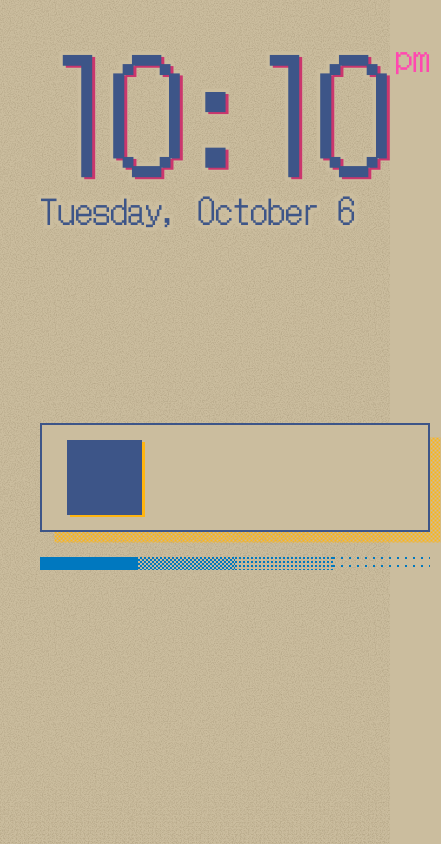
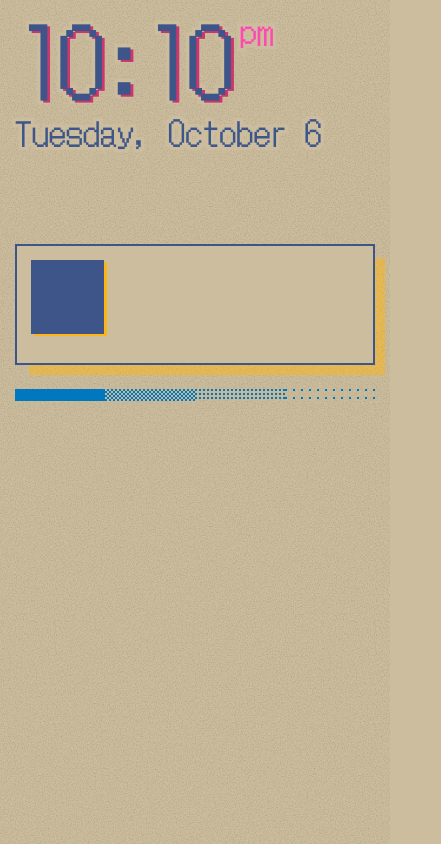
Before and after one commit to jamiesanerd/family-board, a website with bundled scripts: page public/index.html in a window 390 px wide. Shown: the whole page, 441 px wide, since content can reach past the window. Built offline with nearby package versions, Linux system fonts and the light colour scheme; files whose address does not match are found by name.

Commit message:
Readable on phones

```diff
--- a/public/board.css
+++ b/public/board.css
@@ -38,7 +38,11 @@
 	--misregister-x: 0.3rem;
 	--misregister-y: 0.2rem;
 
+	font-size: clamp(9px, 2.5vw, 16px);
+
+	@media (width >= 900px) {
 		font-size: clamp(10px, 0.8333vw, 24px);
+	}
 }
 
 [data-theme='day'] {
@@ -89,16 +93,21 @@ ol {
 
 html,
 body {
+	@media (width >= 900px) {
 		block-size: 100%;
+	}
 }
 
 body {
 	position: relative;
-	overflow: hidden;
 	background: var(--paper);
 	color: var(--ink-text);
 	font-family: var(--font-text);
 	cursor: none;
+
+	@media (width >= 900px) {
+		overflow: hidden;
+	}
 
 	&::before {
 		content: '';
@@ -115,10 +124,15 @@ body {
 		position: fixed;
 		inset-block-end: 0;
 		inset-inline: 0;
+		display: none;
 		block-size: 9rem;
 		background: conic-gradient(from 270deg at 1px 1px, var(--paper-shadow) 0 25%, transparent 0) 0 0 / 4px 4px;
 		mask-image: linear-gradient(to top, #000000, transparent);
 		pointer-events: none;
+
+		@media (width >= 900px) {
+			display: block;
+		}
 	}
 }
 
@@ -126,12 +140,15 @@ body {
 	position: relative;
 	z-index: 1;
 	display: grid;
+	grid-template-columns: minmax(0, 1fr);
+	gap: var(--space-4);
+	padding: var(--space-3);
+
+	@media (width >= 900px) {
+		grid-template-columns: 40fr 60fr;
 		gap: var(--space-5);
 		block-size: 100%;
 		padding: var(--space-5);
-
-	@media (width >= 900px) {
-		grid-template-columns: 40fr 60fr;
 	}
 }
 
@@ -152,10 +169,13 @@ body {
 	display: flex;
 	flex-direction: column;
 	gap: var(--space-3);
+	--knockout: var(--paper);
+	--knockout-width: 0.35rem;
+
+	@media (width >= 900px) {
 		flex: 1;
 		min-block-size: 0;
-	--knockout: var(--paper);
-	--knockout-width: 0.35rem;
+	}
 
 	&:has(.board-photo:not([hidden])) .weather-card {
 		background: transparent;
@@ -179,8 +199,12 @@ body {
 	display: flex;
 	flex-direction: column;
 	gap: var(--space-3);
+	min-block-size: 22rem;
+
+	@media (width >= 900px) {
 		flex: 1;
 		min-block-size: 0;
+	}
 }
 
 .board-photo {
@@ -218,9 +242,13 @@ body {
 .board-clock-time {
 	position: relative;
 	isolation: isolate;
-	font-size: 15rem;
+	font-size: min(11rem, 24vw);
 	letter-spacing: -0.04em;
 	font-variant-numeric: tabular-nums;
+
+	@media (width >= 900px) {
+		font-size: 15rem;
+	}
 
 	&::before,
 	&::after {
@@ -290,10 +318,23 @@ body {
 .weather-card {
 	position: relative;
 	display: grid;
-	grid-template-columns: auto auto 1fr;
+	grid-template-columns: auto 1fr;
 	align-items: center;
 	gap: var(--space-3);
+	padding: var(--space-3);
+
+	@media (width >= 900px) {
+		grid-template-columns: auto auto 1fr;
 		padding: var(--space-3) var(--space-4);
+	}
+
+	.weather-details {
+		grid-column: 1 / -1;
+
+		@media (width >= 900px) {
+			grid-column: auto;
+		}
+	}
 	border: 0.25rem solid var(--ink-text);
 	background: var(--paper);
 
@@ -354,6 +395,7 @@ body {
 
 .weather-range {
 	font-size: 2rem;
+	white-space: nowrap;
 	font-variant-numeric: tabular-nums;
 }
 
@@ -421,11 +463,14 @@ body {
 	display: flex;
 	flex-direction: column;
 	gap: var(--space-4);
+	padding-inline-start: calc(var(--span-lane-count, 0) * var(--span-lane-width));
+	--span-lane-width: 1.5rem;
+
+	@media (width >= 900px) {
 		flex: 1;
 		min-block-size: 0;
 		overflow: hidden;
-	padding-inline-start: calc(var(--span-lane-count, 0) * var(--span-lane-width));
-	--span-lane-width: 1.5rem;
+	}
 }
 
 .calendar-spans {
@@ -489,12 +534,16 @@ body {
 
 .calendar-event {
 	display: grid;
-	grid-template-columns: 15rem 1fr;
+	grid-template-columns: 12rem 1fr;
 	align-items: baseline;
 	gap: var(--space-3);
 	padding: var(--space-1) var(--space-2);
 	font-size: 2.5rem;
 	line-height: 1.25;
+
+	@media (width >= 900px) {
+		grid-template-columns: 15rem 1fr;
+	}
 
 	& + & {
 		border-block-start: 0.125rem dashed color-mix(in srgb, var(--ink-structure) 55%, transparent);
@@ -520,7 +569,10 @@ body {
 .calendar-event-time {
 	font-weight: 700;
 	font-variant-numeric: tabular-nums;
+
+	@media (width >= 900px) {
 		white-space: nowrap;
+	}
 
 	.calendar-event-all-day & {
 		color: var(--ink-accent);
@@ -533,9 +585,11 @@ body {
 }
 
 .calendar-event-title {
+	@media (width >= 900px) {
 		overflow: hidden;
 		text-overflow: ellipsis;
 		white-space: nowrap;
+	}
 }
 
 .calendar-empty {
```
Lines whose indentation alone changed are shown as unchanged.
